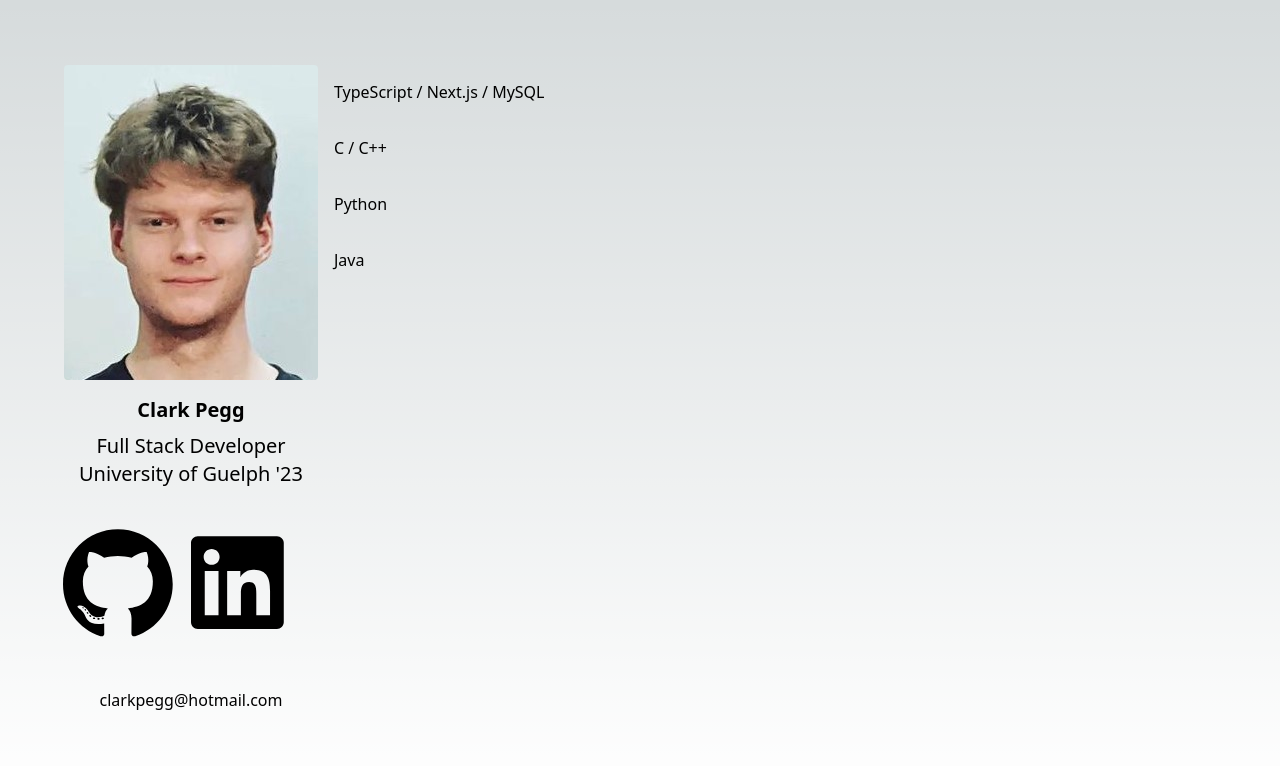
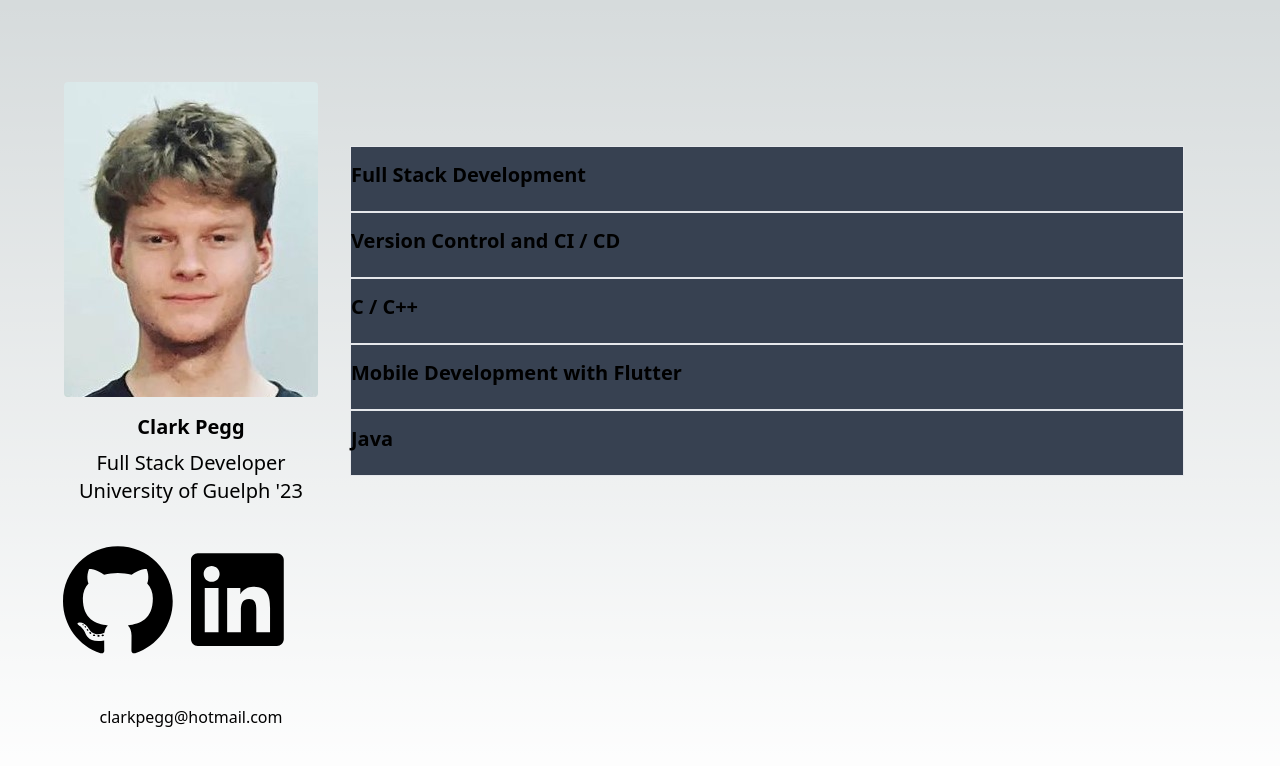
Before and after one commit to clark-pegg/clark-pegg.github.io, a Next.js app: page / in a window 1280 px wide. Shown: the top 766 px of the page. Built offline with nearby package versions, Linux system fonts and the light colour scheme.

Commit message:
fixed bug with hot reloading

```diff
--- a/src/app/page.tsx
+++ b/src/app/page.tsx
@@ -1,8 +1,27 @@
 import Image from 'next/image'
+import Language from './language'
+import languages from './languages.json'
+import { ReactElement } from 'react'
 
-const Home = () =>
-  (
-    <main className="flex h-screen p-[64px]">
+const Home: () => ReactElement = () => {
+  const languageComponents: Array<ReactElement> = []
+
+  for(const index in languages){
+    const language = languages[index]
+
+    languageComponents.push(
+      <Language
+        key={index}
+        name={language.name}
+        description={language.description}
+        experience={language.experience}
+        link={language.link}
+      />
+    )
+  }
+
+  return (
+    <main className="flex h-screen px-[64px] py-[82px] overflow-hidden">
       <div className="flex-1 max-w-[254px] m-auto">
         <Image
           className="rounded"
@@ -13,7 +32,9 @@ const Home = () =>
         />
 
         <div className="flex-1 py-4">
-          <div className="font-bold text-xl mb-2 text-center"> Clark Pegg </div>
+          <div className="font-bold text-xl mb-2 text-center">
+            Clark Pegg
+          </div>
           <div className="text-xl mb-2 text-center">
             Full Stack Developer <br/>
             University of Guelph {"'"}23
@@ -52,13 +73,11 @@ const Home = () =>
         </div>
       </div>
 
-      <div className="flex-1 w-full px-[16px]">
-        <div className="flex-1 py-[16px]">TypeScript / Next.js / MySQL</div>
-        <div className="flex-1 py-[16px]">C / C++</div>
-        <div className="flex-1 py-[16px]">Python</div>
-        <div className="flex-1 py-[16px]">Java</div>
+      <div className="flex-1 w-full px-[32px] py-[64px]">
+        {languageComponents}
       </div>
     </main>
   )
+}
 
 export default Home
```
